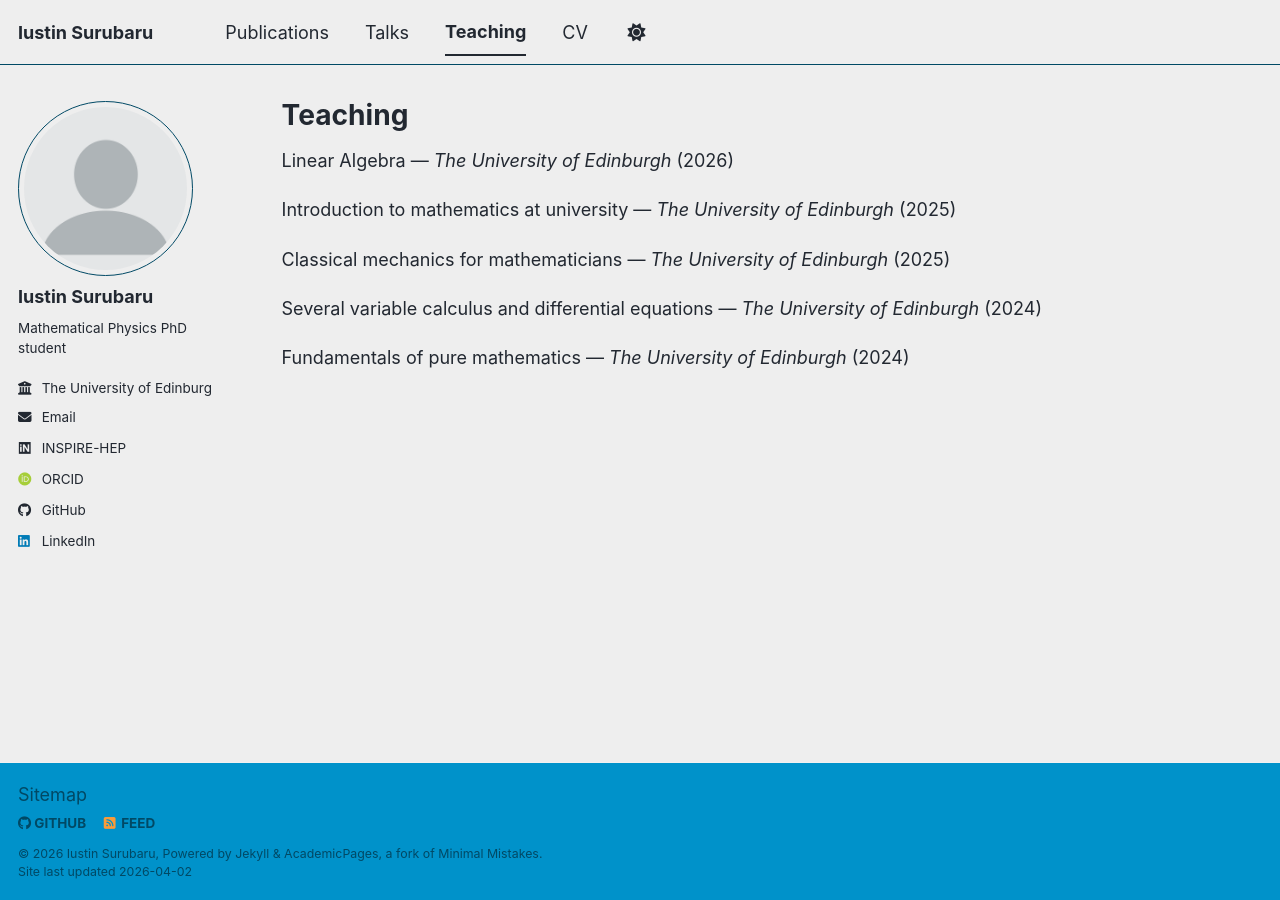
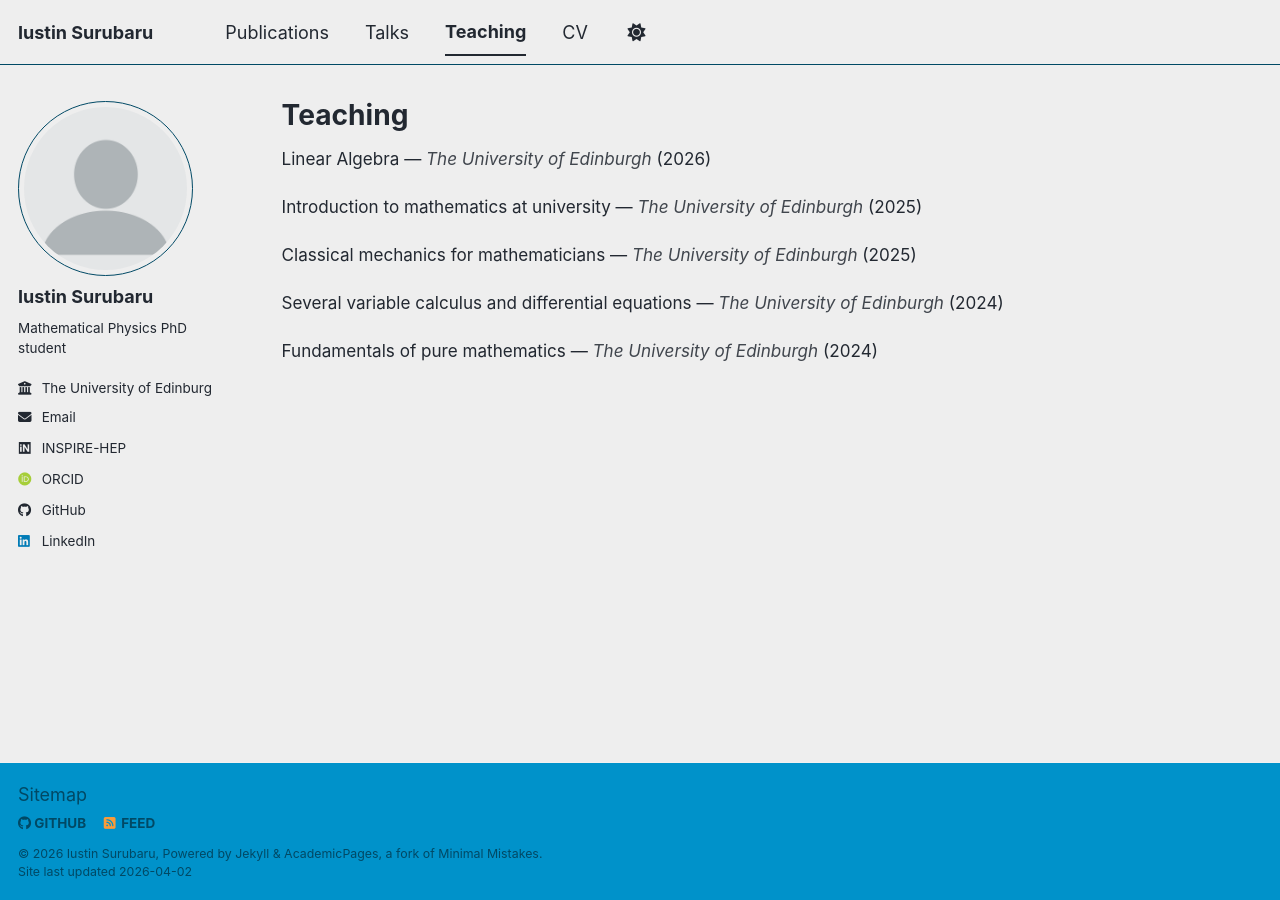
Before and after one commit to IustinS2/IustinS2.github.io, a Jekyll site: the page built from _pages/teaching.html, in a window 1280 px wide. Built offline with Jekyll 4.4.1, drawn with Linux system fonts in a browser that asks for light colours; some web fonts are replaced; a script bundle is joined from its source files by our own code; library files that are not in the unit come from our copies.

Commit message:
Update archive-single.html

```diff
--- a/_includes/archive-single.html
+++ b/_includes/archive-single.html
@@ -42,7 +42,7 @@
     {% endif %}
 
         {% if post.collection == 'teaching' %}
-  <p class="archive__item-title">
+  <p class="teaching-entry">
     {{ post.title }}
     {% if post.venue %} — <i>{{ post.venue }}</i>{% endif %}
     {% if post.date %} ({{ post.date | date: "%Y" }}){% endif %}
```
